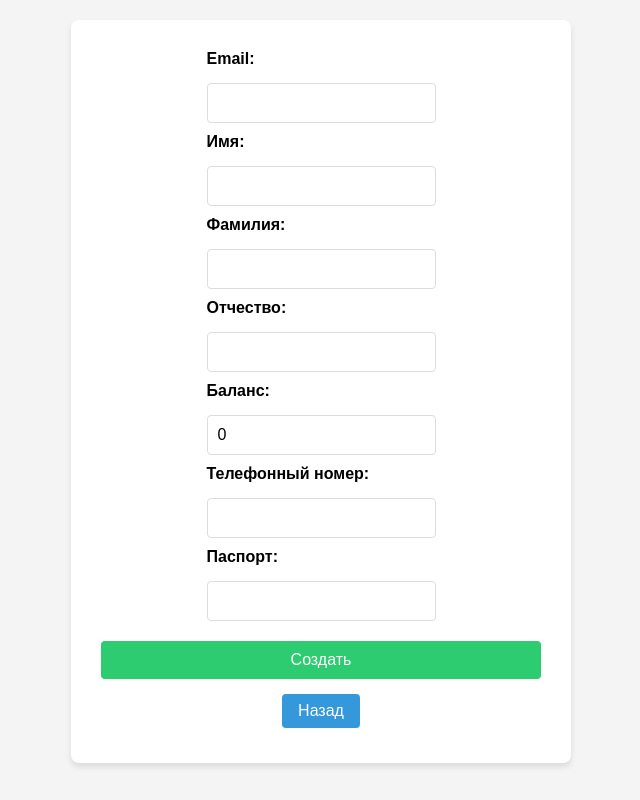
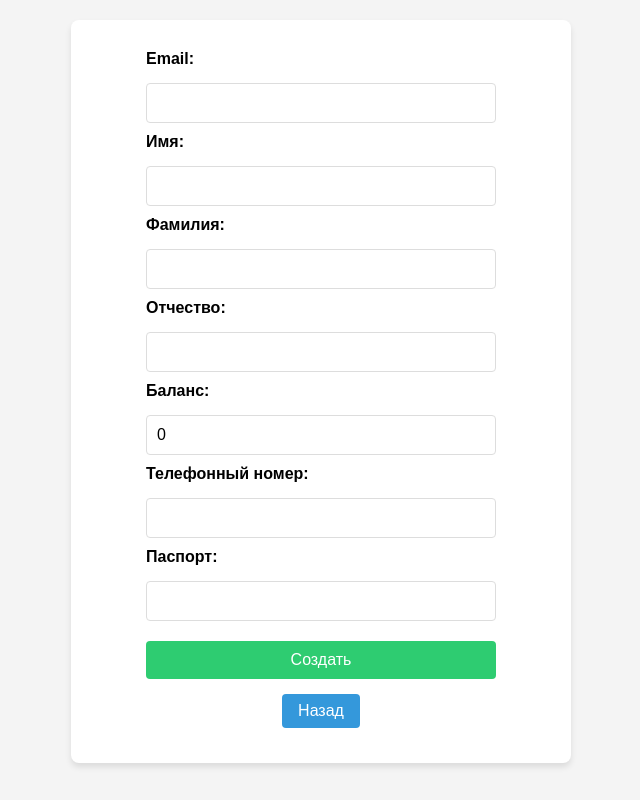
Before and after one commit to MrSergey98/information_system_design_django, a Django app: page /firma/create_client/ in a window 1280 px wide. Shown: the whole page, without its empty margins (319-959 px from the left). Run offline with Django 4.2, Linux system fonts and the light colour scheme.

Commit message:
feat(LR7-LR8): add width style

```diff
--- a/static/css/style.css
+++ b/static/css/style.css
@@ -79,7 +79,7 @@ form {
 }
 
 form input, form select {
-    width: 100%;
+    width: 350px;
     padding: 10px;
     margin: 10px 0;
     border: 1px solid #ddd;
```
